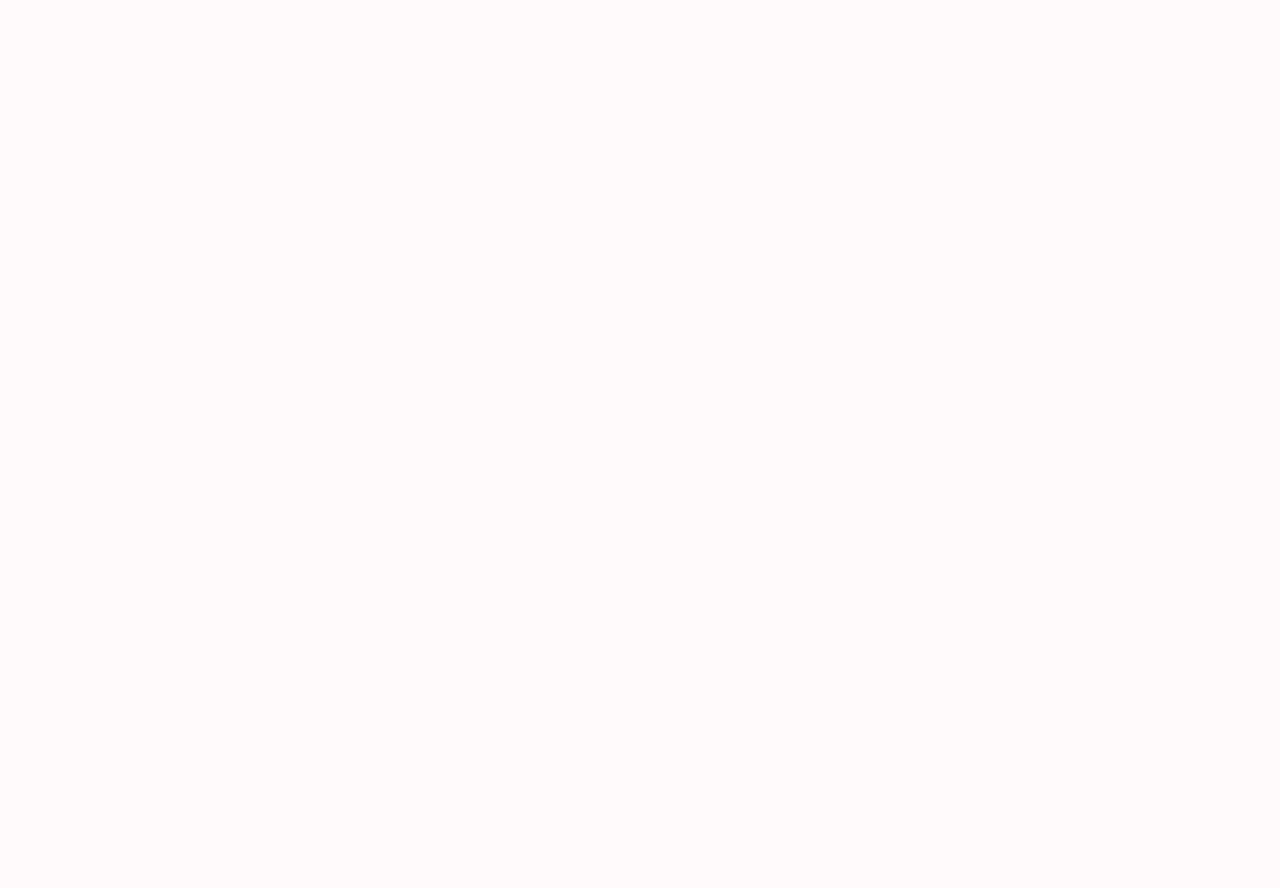
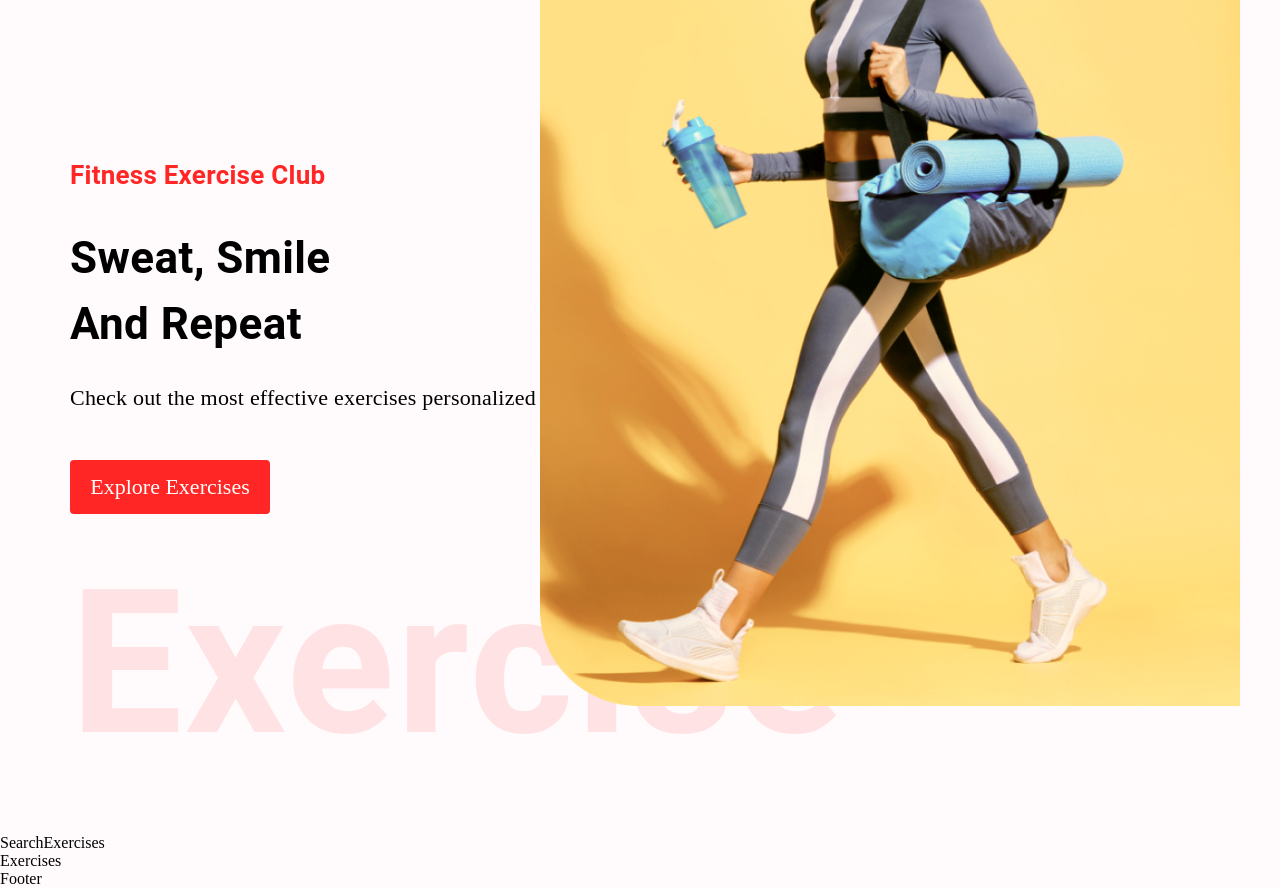
Before and after one commit to emredkyc/exercise_app, a React (Create React App) app: page / in a window 1280 px wide. Shown: the part 160-1048 px from the top of the page. Before the commit the page ends 800 px from the top, so only its background shows below. Built offline with nearby package versions, Linux system fonts and the light colour scheme.

Commit message:
Add HeroBanner, Exercises, SearchExercises components

```diff
--- a/src/pages/Home.js
+++ b/src/pages/Home.js
@@ -1,9 +1,29 @@
-import React from 'react'
+import React, { useState } from "react";
+import { Box } from "@mui/material";
+
+import Exercises from "../components/Exercises";
+import SearchExercises from "../components/SearchExercises";
+import HeroBanner from "../components/HeroBanner";
 
 const Home = () => {
+  const [exercises, setExercises] = useState([]);
+  const [bodyPart, setBodyPart] = useState("all");
+
   return (
-    <div>Home</div>
-  )
-}
+    <Box>
+      <HeroBanner />
+      <SearchExercises
+        setExercises={setExercises}
+        bodyPart={bodyPart}
+        setBodyPart={setBodyPart}
+      />
+      <Exercises
+        setExercises={setExercises}
+        exercises={exercises}
+        bodyPart={bodyPart}
+      />
+    </Box>
+  );
+};
 
 export default Home
```
